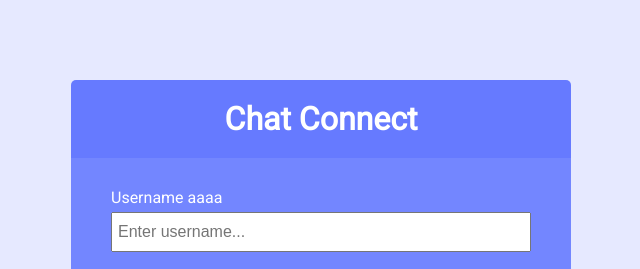
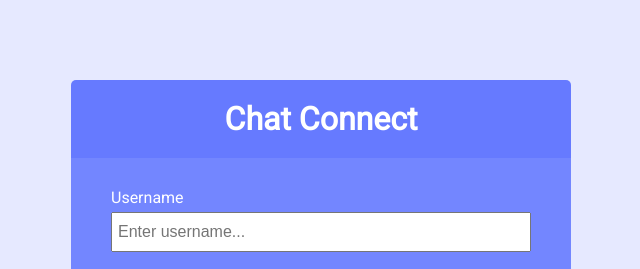
Before and after one commit to remo285/connectchat, a website: page public/index.html in a window 1280 px wide. Shown: the top 269 px of the page, 319-959 px from the left. Drawn offline with Linux system fonts and the light colour scheme.

Commit message:
mas tests de actions

```diff
--- a/public/index.html
+++ b/public/index.html
@@ -19,7 +19,7 @@
 		<main class="join-main">
 			<form action="chat.html">
 				<div class="form-control">
-					<label for="username">Username aaaa</label>
+					<label for="username">Username</label>
 					<input type="text" name="username" id="username" placeholder="Enter username..." required />
 				</div>
 				<div class="form-control">
```
